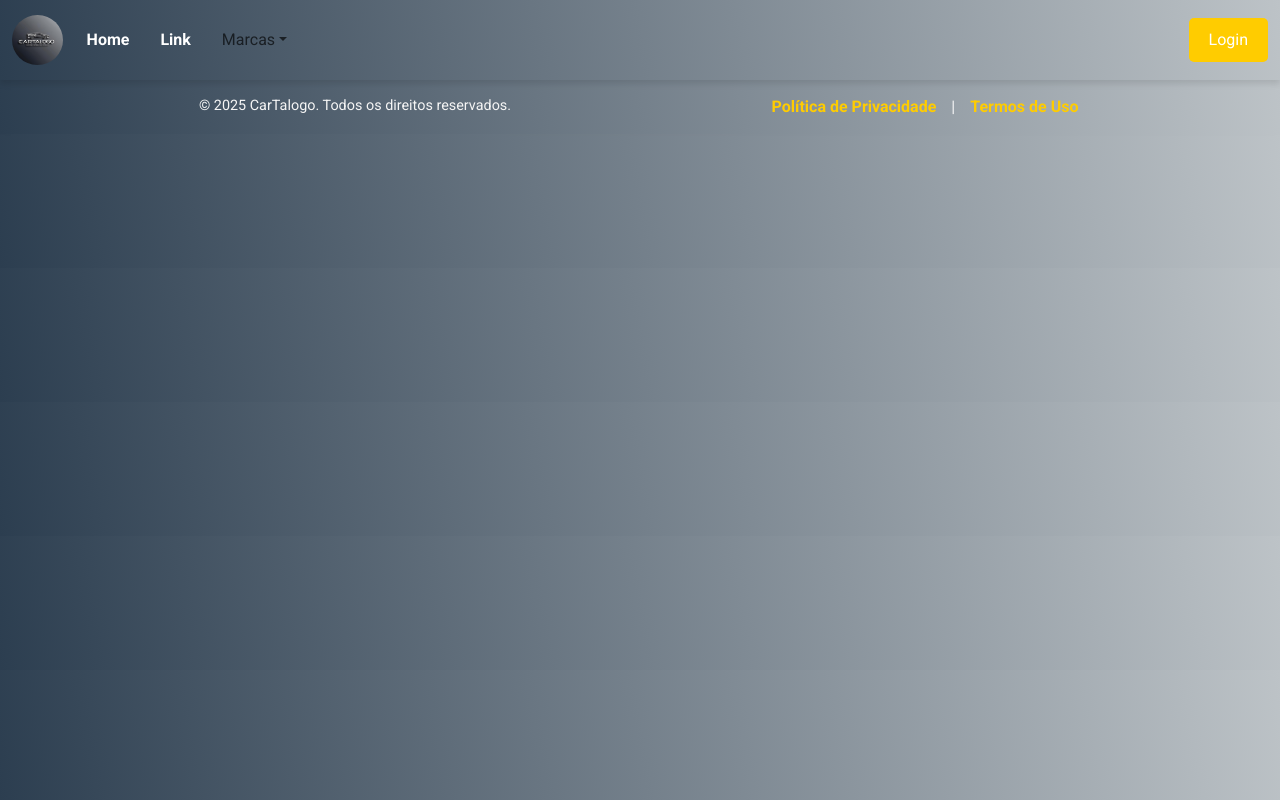
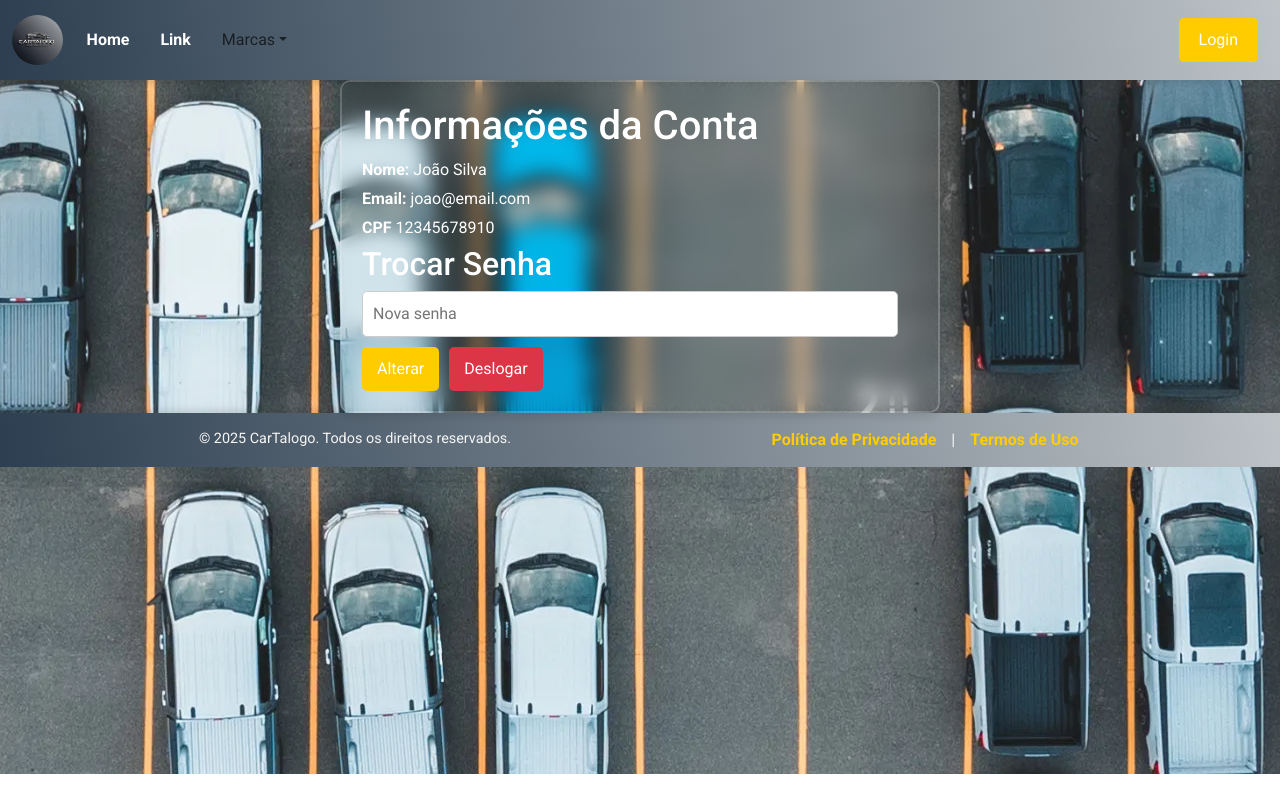
Before and after one commit to caiomartinni/Tech-Academy-5, a React (Vite) app in the folder frontend/: page /conta in a window 1280 px wide. Built offline with nearby package versions, Linux system fonts and the light colour scheme.

Commit message:
Pagina de Conta

```diff
--- a/frontend/src/App.tsx
+++ b/frontend/src/App.tsx
@@ -9,6 +9,7 @@
 import LayoutHome from "./components/layout/layouthome";
 import RecuperarSenha from "./pages/public/RecuperarSenha";
 import Carlist from "./pages/public/Carlist";
+import Conta from "./pages/public/Conta";
 
 function App() {
   return (
@@ -38,6 +39,7 @@
             <Route path="/login" element={<Login />} />
             <Route path="/recuperar-senha" element={<RecuperarSenha />} />
             <Route path="/CriarConta" element={<CriarConta />} />
+            <Route path="/conta" element={<Conta />} />
           </Route>
         </Route>
       </Routes>
--- /dev/null
+++ b/frontend/src/pages/public/Conta.css
@@ -0,0 +1,49 @@
+.account-page {
+  font-family: "Roboto", sans-serif;
+  max-width: 600px;
+  margin: 0 auto;
+  padding: 20px;
+  background: transparent;
+  border: 2px solid rgba(255, 255, 255, 0.2);
+  backdrop-filter: blur(10px);
+  border-radius: 10px;
+  box-shadow: 0 4px 8px rgba(0, 0, 0, 0.1);
+  color: white;
+}
+
+h1,
+h2 {
+  color: white;
+}
+
+.user-info p {
+  font-size: 16px;
+  margin: 5px 0;
+}
+
+.actions input {
+  width: calc(100% - 20px);
+  padding: 10px;
+  margin-bottom: 10px;
+  border: 1px solid #ccc;
+  border-radius: 5px;
+}
+
+button {
+  padding: 10px 15px;
+  border: none;
+  background-color: #ffcc00;
+  color: #fff;
+  cursor: pointer;
+  border-radius: 5px;
+  margin-right: 10px;
+}
+
+button.logout-button {
+  background-color: #dc3545;
+}
+
+button:hover {
+  background-color: white;
+  color: #ffcc00;
+}
--- /dev/null
+++ b/frontend/src/pages/public/Conta.tsx
@@ -0,0 +1,52 @@
+import React, { useState } from "react";
+import "./Conta.css";
+
+const AccountPage = () => {
+  const [password, setPassword] = useState("");
+  const user = {
+    name: "João Silva",
+    email: "joao@email.com",
+    CPF: "12345678910",
+  };
+
+  const handleChangePassword = () => {
+    alert("Senha trocada com sucesso!");
+    setPassword(""); // Limpar campo após trocar a senha
+  };
+
+  const handleLogout = () => {
+    alert("Você foi deslogado!");
+  };
+
+  return (
+    <div className="account-page">
+      <h1>Informações da Conta</h1>
+      <div className="user-info">
+        <p>
+          <strong>Nome:</strong> {user.name}
+        </p>
+        <p>
+          <strong>Email:</strong> {user.email}
+        </p>
+        <p>
+          <strong>CPF</strong> {user.CPF}
+        </p>
+      </div>
+      <div className="actions">
+        <h2>Trocar Senha</h2>
+        <input
+          type="password"
+          placeholder="Nova senha"
+          value={password}
+          onChange={(e) => setPassword(e.target.value)}
+        />
+        <button onClick={handleChangePassword}>Alterar</button>
+        <button className="logout-button" onClick={handleLogout}>
+          Deslogar
+        </button>
+      </div>
+    </div>
+  );
+};
+
+export default AccountPage;
--- a/frontend/src/pages/public/Login.css
+++ b/frontend/src/pages/public/Login.css
@@ -8,16 +8,17 @@
 .wrapper {
   width: 420px;
   background: transparent;
-    border: 2px solid rgba(255, 255, 255, .2);
+  border: 2px solid rgba(255, 255, 255, 0.2);
   backdrop-filter: blur(10px);
   color: #fff;
   border-radius: 10px;
   padding: 30px 40px;
 }
 
-.wrapper h1{
+.wrapper h1 {
   font-size: 36px;
   text-align: center;
+  color: white;
 }
 
 .wrapper .input-box {
@@ -31,14 +32,12 @@
   width: 100%;
   height: 100%;
   background-color: transparent;
-    border: 2px solid rgba(255, 255, 255, .2);
+  border: 2px solid rgba(255, 255, 255, 0.2);
   outline: none;
   border-radius: 40px;
   font-size: 16px;
   color: #fff;
   padding: 20px 45px 20px 20px;
-
-
 }
 
 .input-box input::placeholder {
@@ -49,7 +48,7 @@
   position: absolute;
   right: 20px;
   top: 50%;
-    transform:translateY(-50%);
+  transform: translateY(-50%);
   font-size: 16px;
 }
 
@@ -82,7 +81,7 @@
   border: none;
   outline: none;
   border-radius: 40px;
-    box-shadow:  0 0 10px rgba(0, 0, 0, .1);
+  box-shadow: 0 0 10px rgba(0, 0, 0, 0.1);
   cursor: pointer;
   font-size: 16px;
   color: #333;
```
Lines whose indentation alone changed are shown as unchanged.
